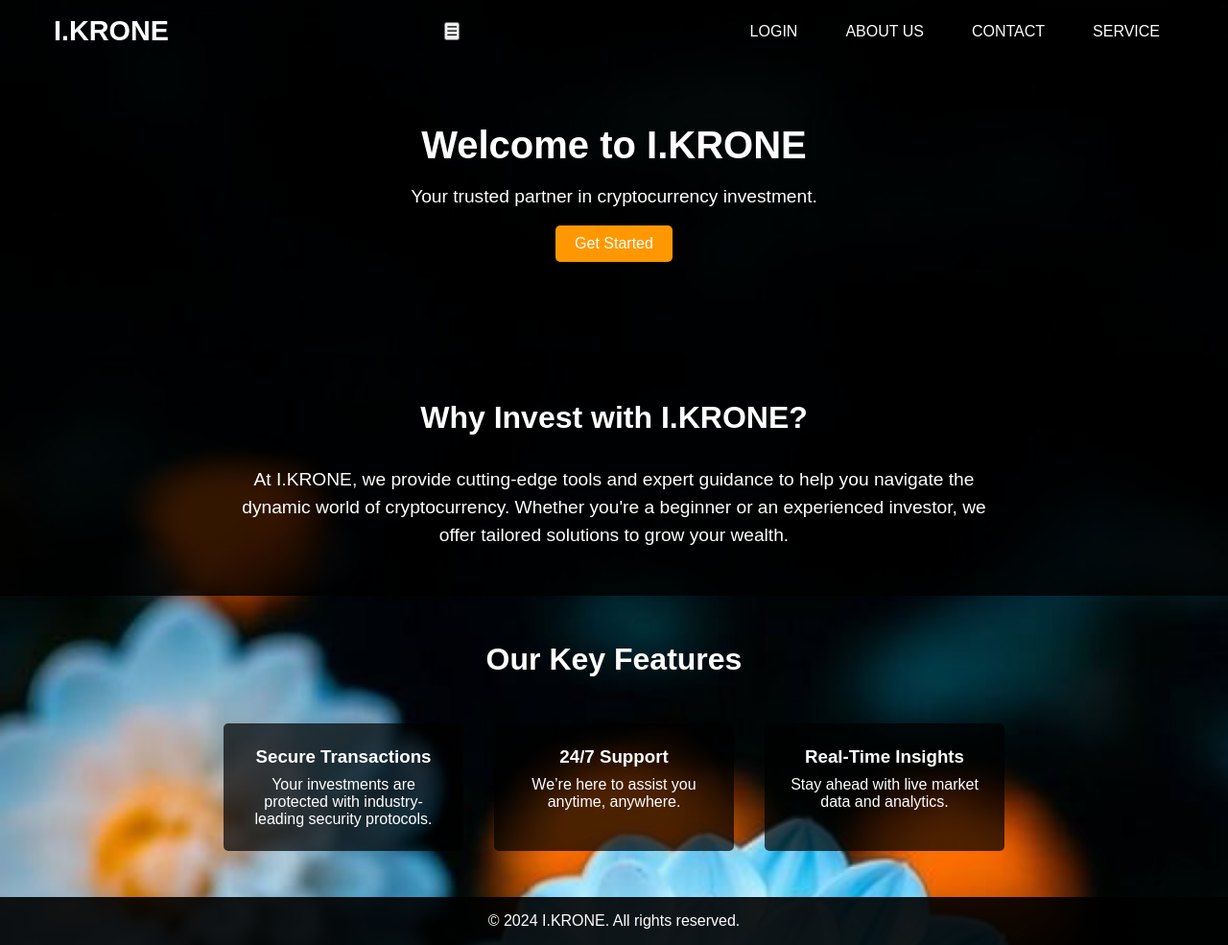
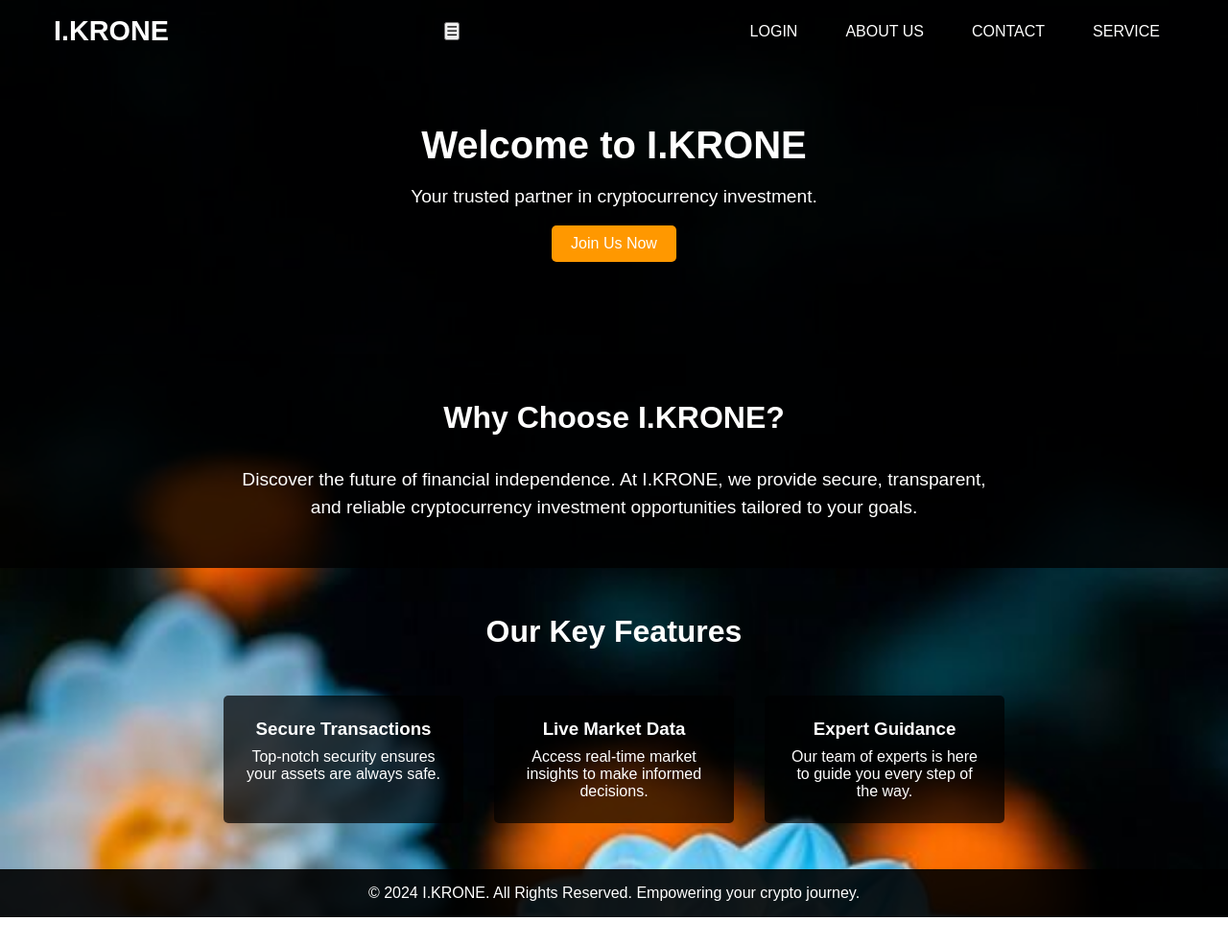
Before and after one commit to Holler3D/Ikrone, a plain HTML site: page HOME.html in a window 1280 px wide. Shown: the whole page at 96% size. After the commit the page ends 956 px from the top, so only its background shows below. Drawn offline with Linux system fonts and the light colour scheme.

Commit message:
Update HOME.html

```diff
--- a/HOME.html
+++ b/HOME.html
@@ -21,16 +21,16 @@
         <div class="hero">
             <h1>Welcome to I.KRONE</h1>
             <p>Your trusted partner in cryptocurrency investment.</p>
-            <a href="signup/signup.html" class="cta">Get Started</a>
+            <a href="signup/signup.html" class="cta">Join Us Now</a>
         </div>
     </header>
 
     <main>
         <section class="about">
-            <h2>Why Invest with I.KRONE?</h2>
+            <h2>Why Choose I.KRONE?</h2>
             <p>
-                At I.KRONE, we provide cutting-edge tools and expert guidance to help you navigate the dynamic world of cryptocurrency.
-                Whether you're a beginner or an experienced investor, we offer tailored solutions to grow your wealth.
+                Discover the future of financial independence. At I.KRONE, we provide secure, transparent, and reliable cryptocurrency
+                investment opportunities tailored to your goals.
             </p>
         </section>
 
@@ -39,26 +39,25 @@
             <div class="features-grid">
                 <div class="feature">
                     <h3>Secure Transactions</h3>
-                    <p>Your investments are protected with industry-leading security protocols.</p>
+                    <p>Top-notch security ensures your assets are always safe.</p>
                 </div>
                 <div class="feature">
-                    <h3>24/7 Support</h3>
-                    <p>We’re here to assist you anytime, anywhere.</p>
+                    <h3>Live Market Data</h3>
+                    <p>Access real-time market insights to make informed decisions.</p>
                 </div>
                 <div class="feature">
-                    <h3>Real-Time Insights</h3>
-                    <p>Stay ahead with live market data and analytics.</p>
+                    <h3>Expert Guidance</h3>
+                    <p>Our team of experts is here to guide you every step of the way.</p>
                 </div>
             </div>
         </section>
     </main>
 
     <footer>
-        <p>&copy; 2024 I.KRONE. All rights reserved.</p>
+        <p>&copy; 2024 I.KRONE. All Rights Reserved. Empowering your crypto journey.</p>
     </footer>
 
     <script>
-        // JavaScript for responsive menu toggle
         const toggle = document.getElementById('menu-toggle');
         const menu = document.getElementById('menu');
 
```
